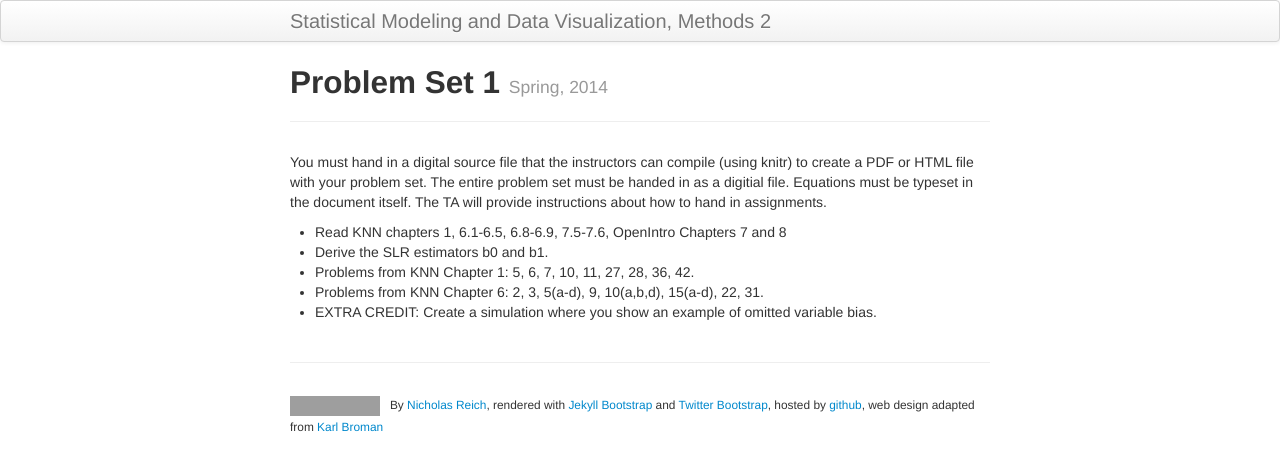
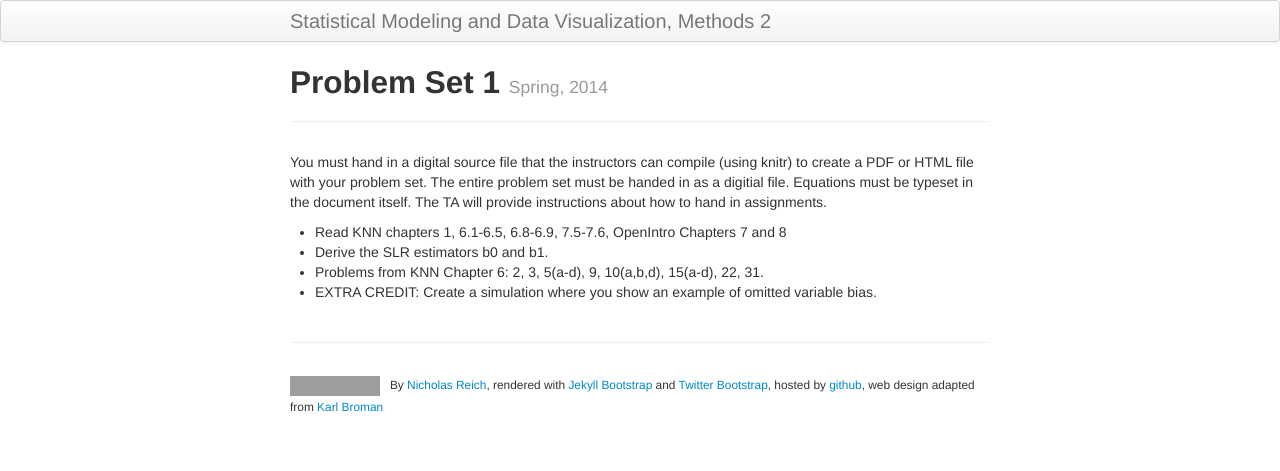
Before and after one commit to nickreich/methods2, a Jekyll site: the page built from pages/ps1.md, in a window 1280 px wide. Shown: the top 471 px of the page. Built offline with Jekyll 4.4.1, drawn with Linux system fonts in a browser that asks for light colours; grey boxes are pictures that could not be loaded.

Commit message:
problem set fix?

```diff
--- a/pages/ps1.md
+++ b/pages/ps1.md
@@ -8,6 +8,5 @@ You must hand in a digital source file that the instructors can compile (using k
 
  * Read KNN chapters 1, 6.1-6.5, 6.8-6.9, 7.5-7.6, OpenIntro Chapters 7 and 8
  * Derive the SLR estimators b0 and b1.
- * Problems from KNN Chapter 1: 5, 6, 7, 10, 11, 27, 28, 36, 42.
  * Problems from KNN Chapter 6: 2, 3, 5(a-d), 9, 10(a,b,d), 15(a-d), 22, 31.
  * EXTRA CREDIT: Create a simulation where you show an example of omitted variable bias.
```
